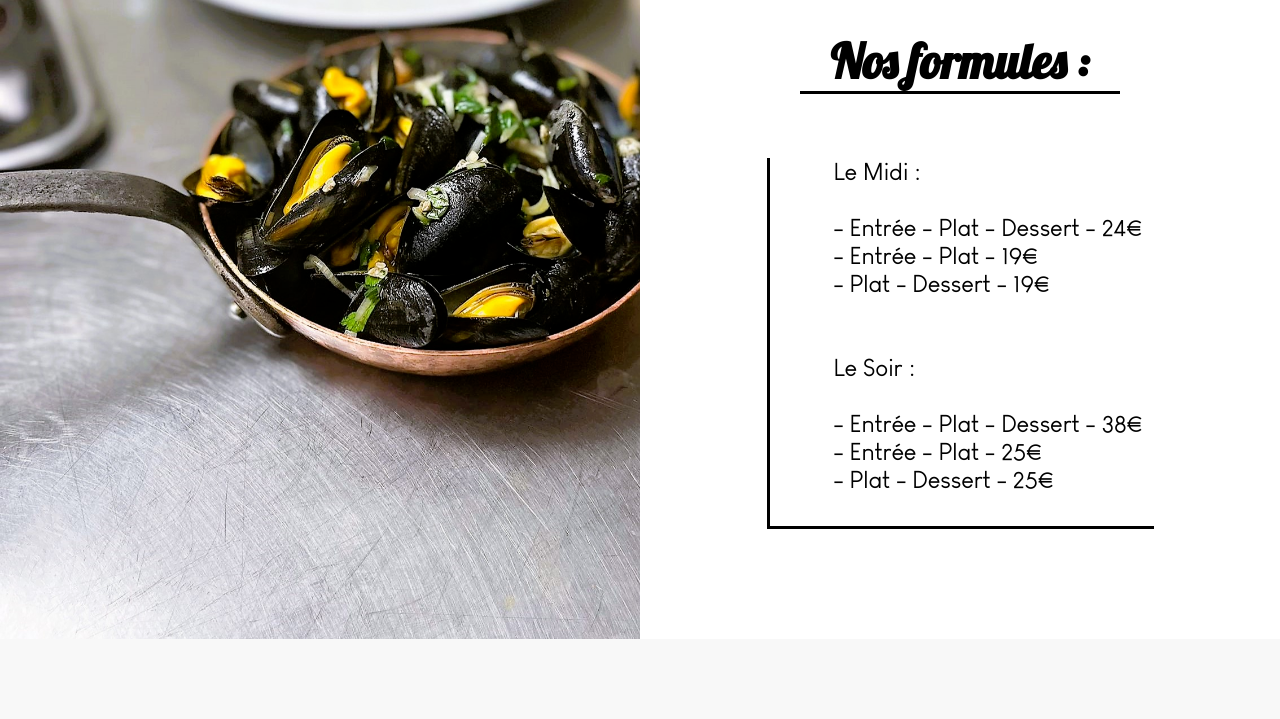
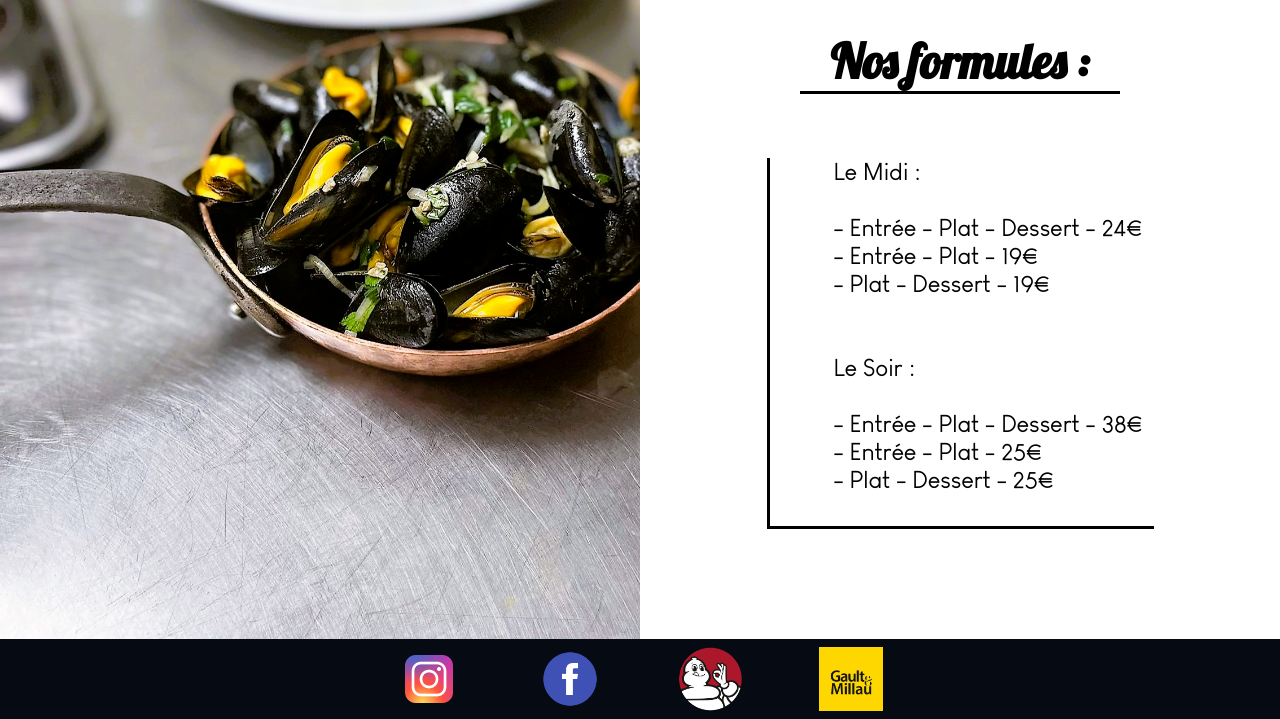
Before and after one commit to juleau14/DjangoApp-Restaurant, a Django app: page /home/ in a window 1280 px wide. Shown: the part 2648-3367 px from the top of the page. Before the commit the page ends 3287 px from the top, so only its background shows below. Run offline with Django 3.2, Linux system fonts and the light colour scheme.

Commit message:
adding bottom div and logos social medias

```diff
--- a/website/static/website/style_home.css
+++ b/website/static/website/style_home.css
@@ -333,3 +333,36 @@ a{
         margin-top:0
     }
 }
+
+
+.bottom {
+    display: flex;
+    flex-direction: row;
+    align-items: center;
+    justify-content: center;
+    flex-wrap: wrap;
+
+    width: 100%;
+    height: 10vh;
+
+    background-color: #060b13;
+}
+
+
+.logo_link {
+    height: 80%;
+
+    margin: 0 3vw;
+}
+
+
+.logo_img {
+    height: 100%;
+}
+
+
+ @media all and (max-width: 500px) {
+    .bottom {
+        height: 5vh;
+    }
+ }
--- a/website/templates/website/home.html
+++ b/website/templates/website/home.html
@@ -51,8 +51,7 @@
 				<h1 class="contacts_title">Nous contacter :</h1>
 				<ul class="contacts_elements">
 					<li>Tél.: 06.67.06.54.08</li>
-					<li>Mail : airdefamille@gmail.com</li>
-					<li>Instagram : @airdefamille</li>
+					<li>Mail : lairdefamille@gmail.com</li>
 					<li>Adresse : 6 rue Jules Chalande</li>
 				</ul>
 			</div>
@@ -85,5 +84,12 @@
 			</div>
 
 		</div>
+
+		<div class="bottom">
+			<a class="logo_link" href="https://www.instagram.com/lairdefamilletoulouse/" target="_blank"><img class="logo_img" src="{% static 'website/media/logo_instagram.png' %}" alt="instagram_logo"></a>
+			<a class="logo_link" href="https://www.facebook.com/lairdefamilletoulouse/" target="_blank"><img class="logo_img" src="{% static 'website/media/logo_facebook.png' %}" alt="facebook_logo"></a>
+			<a class="logo_link" href="https://guide.michelin.com/fr/fr/occitanie/toulouse/restaurant/l-air-de-famille336979" target="_blank"><img class="logo_img" src="{% static 'website/media/logo_michelin.png' %}" alt="michelin_logo"></a>
+			<a class="logo_link" href="https://fr.gaultmillau.com/restaurants/l-air-de-famille" target="_blank"><img class="logo_img" src="{% static 'website/media/logo_g&m.png' %}" alt="G&M_logo"></a>
+		</div>
 	</body>
 </html>
```
Also changed, not shown: website/static/website/media/logo_facebook.png (added), website/static/website/media/logo_g&m.png (added), website/static/website/media/logo_instagram.png (added), website/static/website/media/logo_michelin.png (added).
